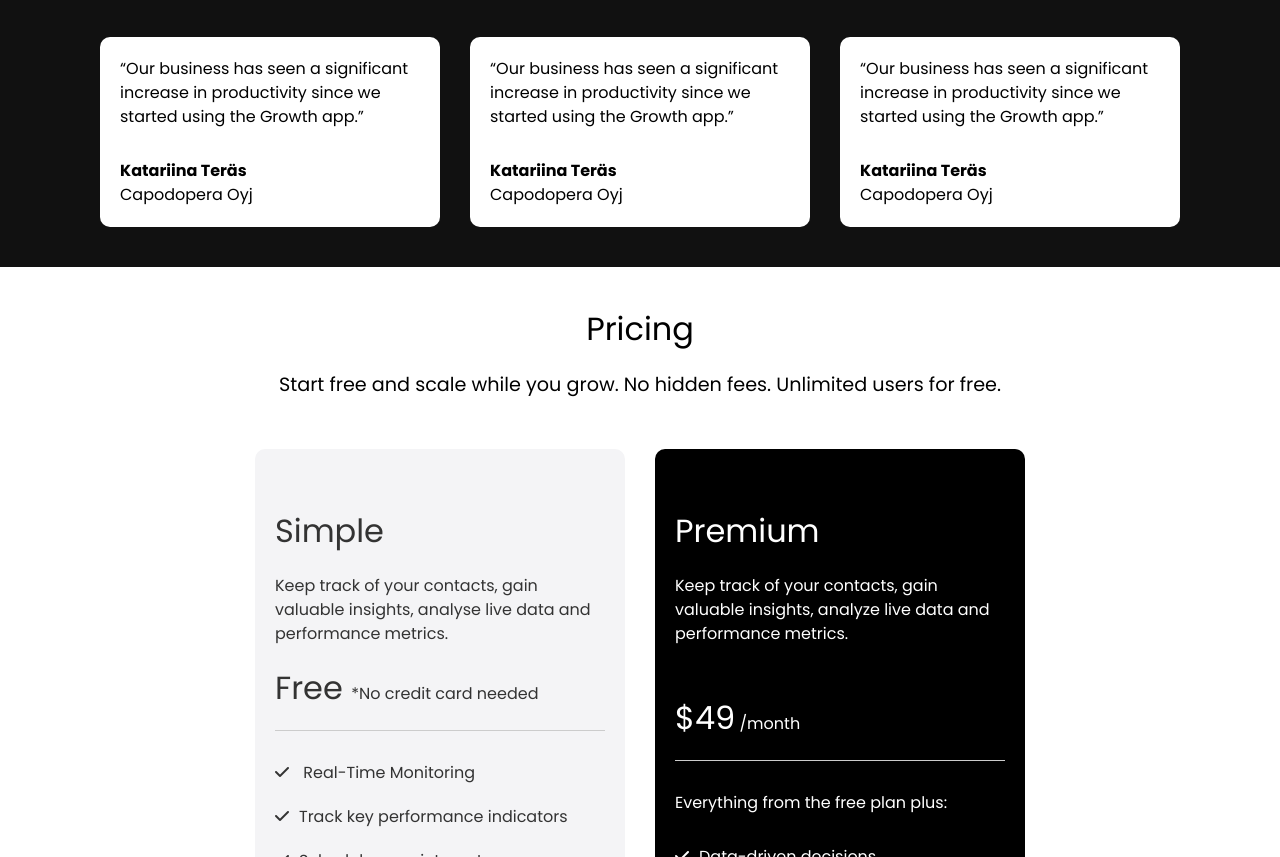
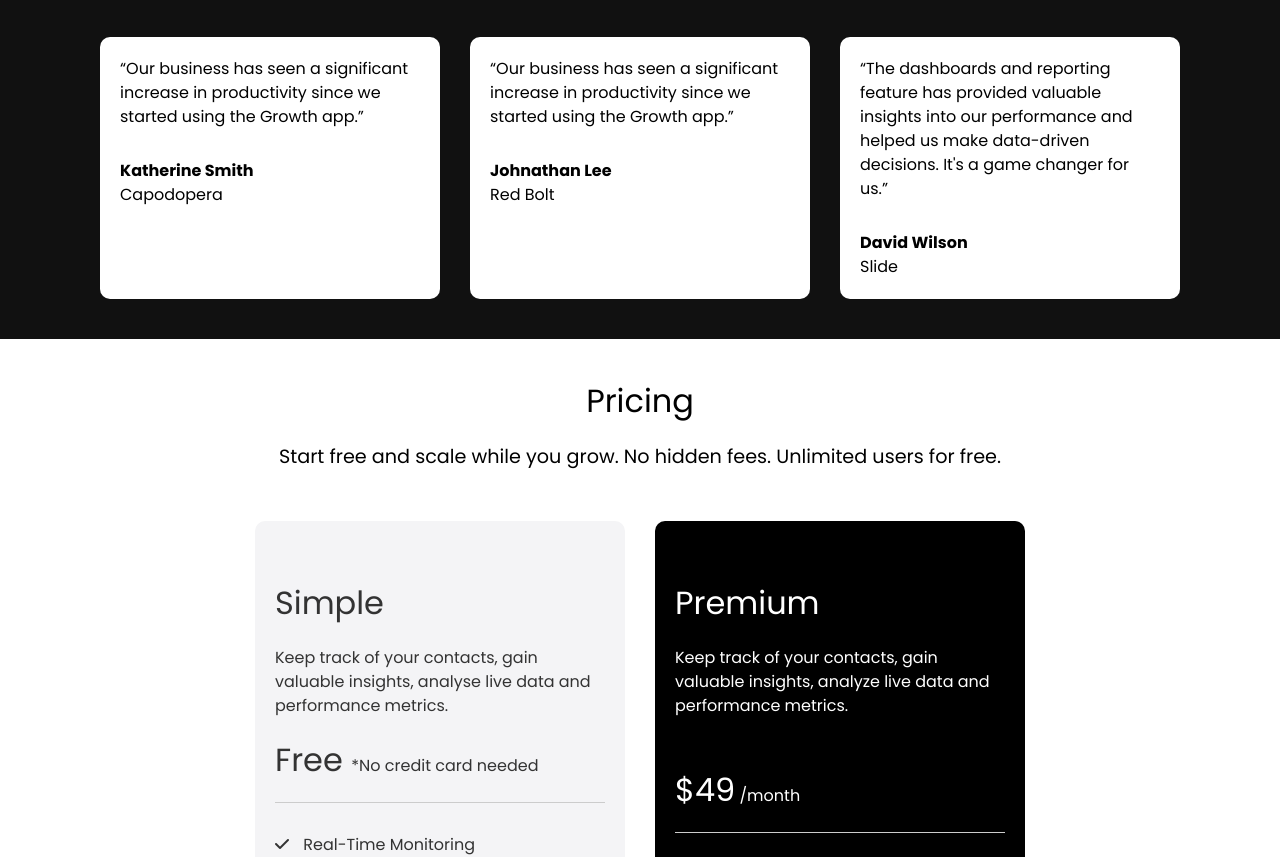
Before and after one commit to brje/CT70A9110-SDS-Front-end, a plain HTML site: page index.html in a window 1280 px wide. Shown: the part 1666-2523 px from the top of the page. Drawn offline with Linux system fonts and the light colour scheme.

Commit message:
last fix to html to meet requirements

```diff
--- a/index.html
+++ b/index.html
@@ -117,10 +117,10 @@
                     </p>
 
                     <p>
-                        Katariina Teräs
+                        Katherine Smith
                     </p>
                     <p>
-                        Capodopera Oyj
+                        Capodopera
                     </p>
                 </div>
                 <div class="card">
@@ -129,22 +129,21 @@
                     </p>
 
                     <p>
-                        Katariina Teräs
+                        Johnathan Lee
                     </p>
                     <p>
-                        Capodopera Oyj
+                        Red Bolt
                     </p>
                 </div>
                 <div class="card">
                     <p>
-                        “Our business has seen a significant increase in productivity since we started using the Growth app.”
-                    </p>
+                        “The dashboards and reporting feature has provided valuable insights into our performance and helped us make data-driven decisions. It's a game changer for us.”
 
                     <p>
-                        Katariina Teräs
+                        David Wilson
                     </p>
                     <p>
-                        Capodopera Oyj
+                        Slide
                     </p>
                 </div>
             </div>
```
